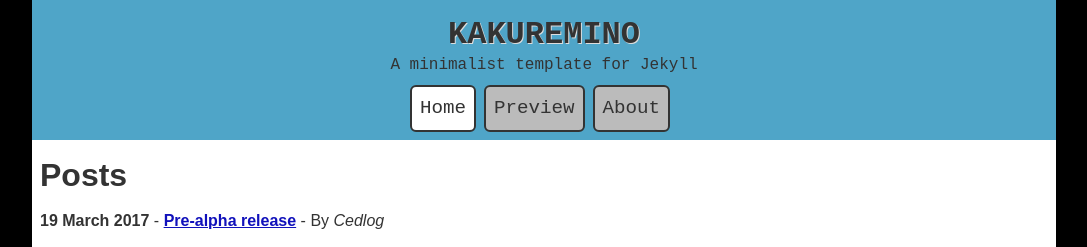
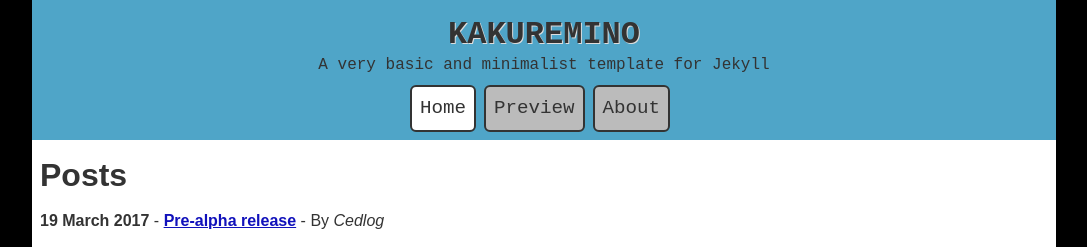
Before and after one commit to cedafter/KAKUREMINO, a Jekyll site: the page built from index.md, in a window 1280 px wide. Shown: the top 247 px of the page, without its empty margins (96-1183 px from the left). Built offline with Jekyll 4.4.1, drawn with Linux system fonts in a browser that asks for light colours; our own code applies the rules of GitHub Pages for plain Markdown files.

Commit message:
Header title and short-desc are single line only

```diff
--- a/_config.yml
+++ b/_config.yml
@@ -1,11 +1,13 @@
 # *** Jekyll configuration ***
+# The following elements are displayed in one line only: title, short_desc.
+# This is because the header height must be explicit (overflow is hidden).
 
 # Change values if not correct
 baseurl: /KAKUREMINO
 author: Cedlog
 author_url: https://github.com/cedlog
 title: KAKUREMINO
-short_desc: A minimalist template for Jekyll
+short_desc: A very basic and minimalist template for Jekyll
 description: "KAKUREMINO is a minimalist basic
 HTML template powered by Jekyll"
 icon: favicon.png
--- a/css/kakuremino.css
+++ b/css/kakuremino.css
@@ -14,7 +14,7 @@
   flex-direction: column;
 }
 /* Sticky header (Tall screen only) */
-@media (min-height: 480px) {
+@media (min-height: 490px) {
   body {
     /* Sticky header (Fixed height) */
     padding-top: 140px;
@@ -73,13 +73,22 @@
   padding: 8px 0;
 }
 
-/* ====== TITLE & SHORT DESCRIPTION (Header) ====== */
+/* ====== TITLE & SHORT DESCRIPTION (Header) ======
+The following elements are displayed in one line only (Header): title, short_desc.
+This is because the header height must be explicit (overflow is hidden).
+*/
 
 .header h1 {
   text-shadow: 1px 1px 0 #ddd;
 }
 .header span {
   display: block;
+}
+.header h1, .header span {
+  /* Displayed in one line only because the header height must be explicit */
+  white-space: nowrap;
+  overflow: hidden;
+  text-overflow: ellipsis;
 }
 
 /* ====== NAVIGATION MENU (Header) ====== */
```
